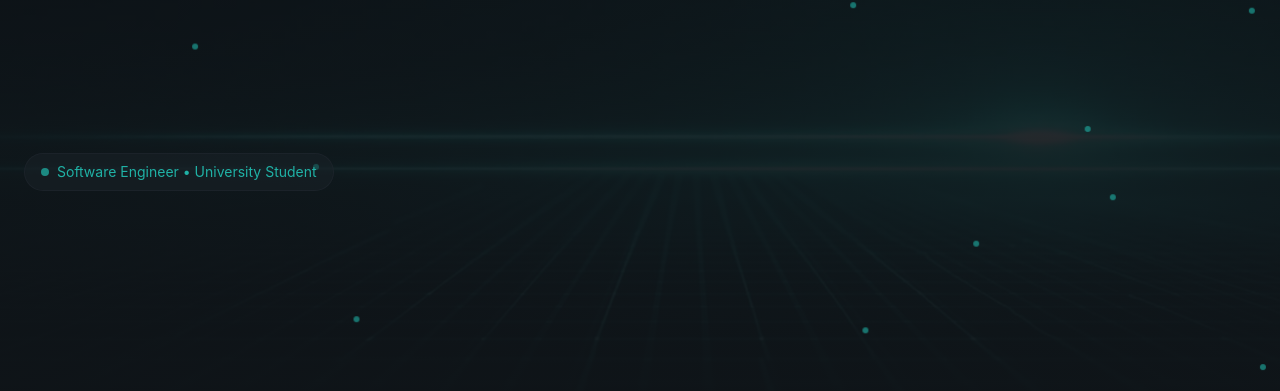
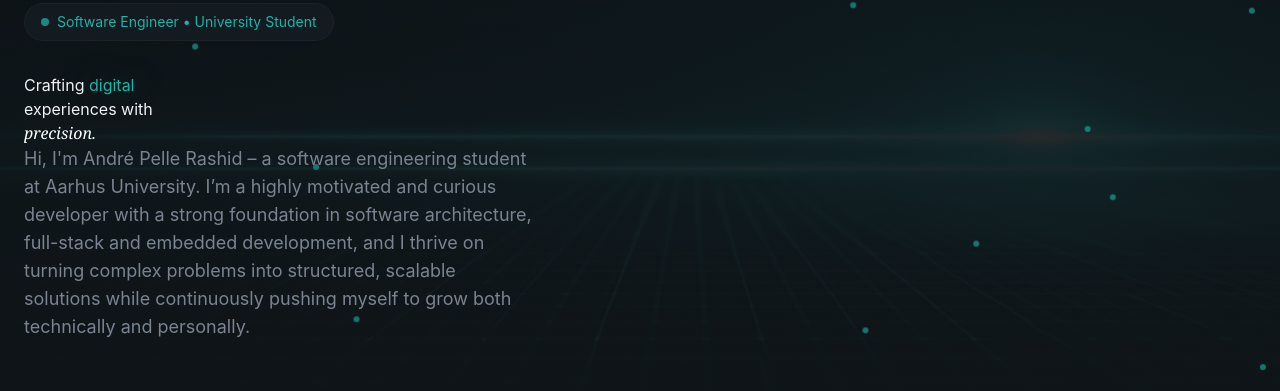
Before and after one commit to andr522g/dev-personal-portofolio, a React (Vite) app: page / in a window 1280 px wide. Shown: the part 252-643 px from the top of the page. Built offline with nearby package versions, Linux system fonts and the light colour scheme.

Commit message:
added some stuff

```diff
--- a/src/index.css
+++ b/src/index.css
@@ -50,6 +50,11 @@
     backdrop-filter: blur(24px);
     border: 1px solid color-mix(in srgb, var(--color-border) 60%, transparent);
   }
+
+  .glow-text {
+    text-shadow: 0 0 30px
+        color-mix(in srgb, var(--color-primary) 50%, transparent);
+  }
 }
 
 @layer utilities {
--- a/src/sections/Hero.jsx
+++ b/src/sections/Hero.jsx
@@ -39,6 +39,24 @@ export const Hero = () => {
                         Software Engineer • University Student
                     </span>
                 </div>
+                {/* Headline */}
+                <div>
+                    <h1>
+                        Crafting <span className ="text-primary glow-text">digital</span>
+                        <br/>
+                        experiences with
+                        <br/>
+                        <span className="font-serif italic font-normal text-white">
+                            precision.
+                        </span>
+                    </h1>
+                    <p className="text-lg text-muted-foreground max-w-lg">
+                        Hi, I'm André Pelle Rashid – a software engineering student at Aarhus University.
+                        I’m a highly motivated and curious developer with a strong foundation in software architecture,
+                        full-stack and embedded development, and I thrive on turning complex problems into structured,
+                        scalable solutions while continuously pushing myself to grow both technically and personally.
+                    </p>
+                </div>
             </div>
             {/* Right column - profile image */}
         </div>
```
